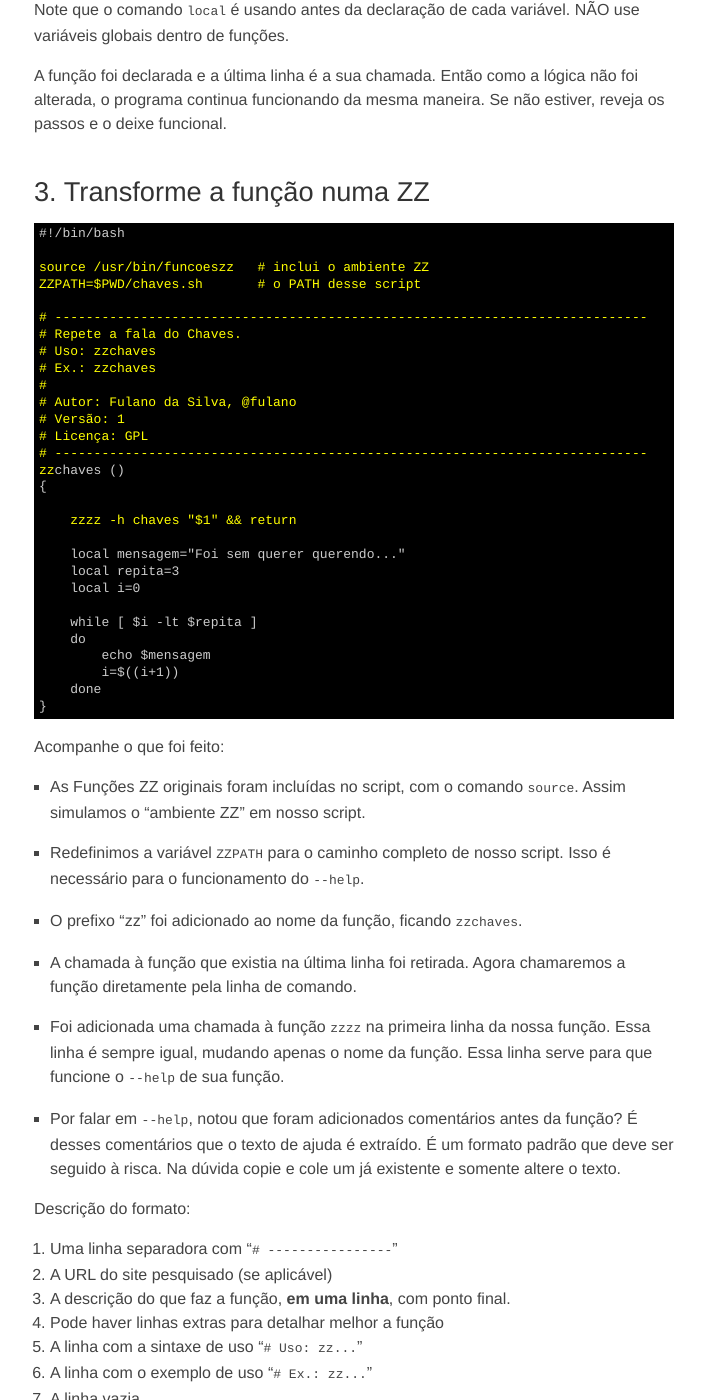
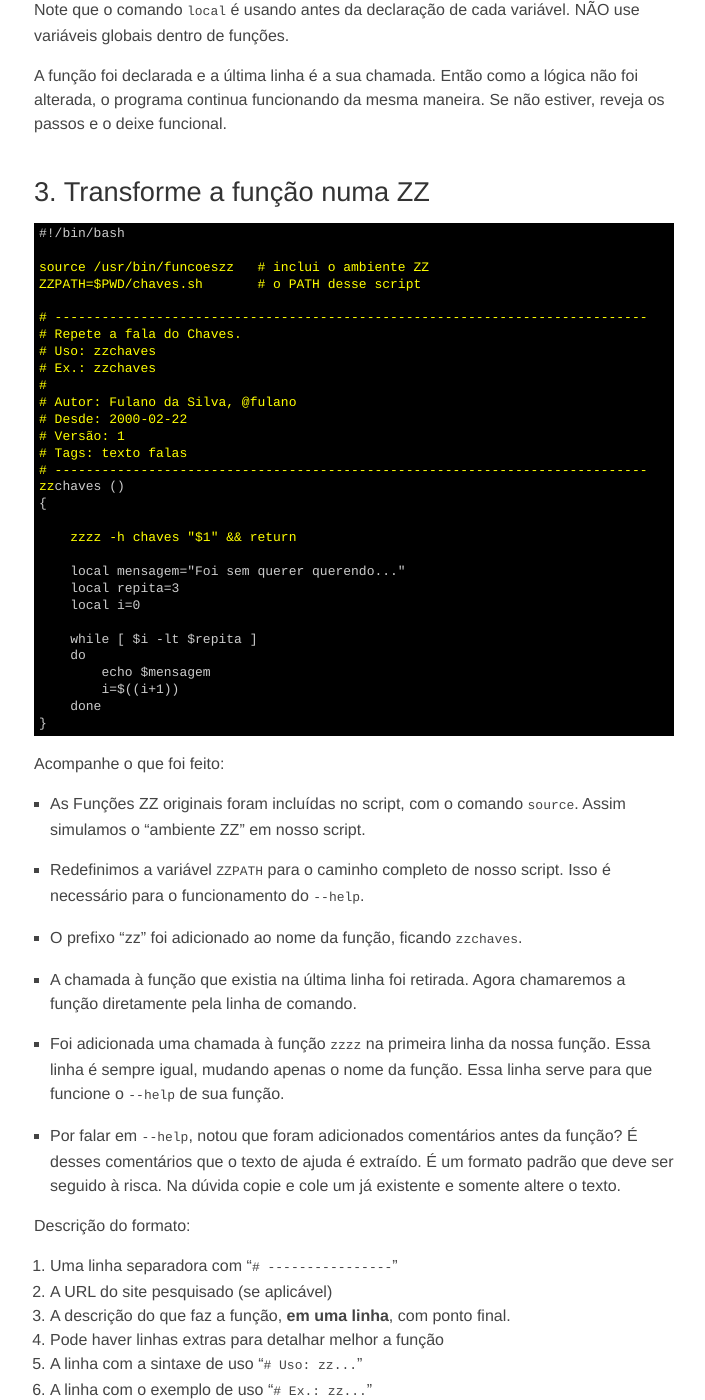
Before and after one commit to funcoeszz/funcoeszz.github.io, a Jekyll site: the page built from my.md, in a window 1280 px wide and 1400 px high, scrolled down 1177 px. Shown: the whole window, without its empty margins (286-991 px from the left). Built offline with Jekyll 4.4.1, drawn with Linux system fonts in a browser that asks for light colours; part of the change alters nothing that is shown; some of the changed text lies outside the part shown.

```diff
--- a/my.md
+++ b/my.md
@@ -84,8 +84,9 @@ ZZPATH=$PWD/chaves.sh       # o PATH desse script
 # Ex.: zzchaves
 #
 # Autor: Fulano da Silva, @fulano
+# Desde: 2000-02-22
 # Versão: 1
-# Licença: GPL
+# Tags: texto falas
 # ----------------------------------------------------------------------------
 zz</b>chaves ()
 {
@@ -129,8 +130,10 @@ Descrição do formato:
 1. A linha com o exemplo de uso "`# Ex.: zz...`"
 1. A linha vazia
 1. A linha com as informações do autor (nome completo e e-mail/site/twitter)
+1. A linha com a data da criação da função (formato ISO: AAAA-MM-DD)
 1. A linha com a versão da função (número inteiro e sequencial, inicia em 1)
-1. A linha com a licença da função
+1. Pode ter a linha com a lista de requisitos, outras funções zz usadas no código
+1. A linha com palavra(s) chave(s) sobre a função (tags)
 1. Uma linha separadora com "`# ----------------`"
 
 
@@ -145,8 +148,6 @@ Foi sem querer querendo...
 $ zzchaves -h
 
 Repete a fala do Chaves
-Autor: Fulano da Silva, @fulano
-Versão: 1
 Uso: zzchaves
 Ex.: zzchaves
 
```
